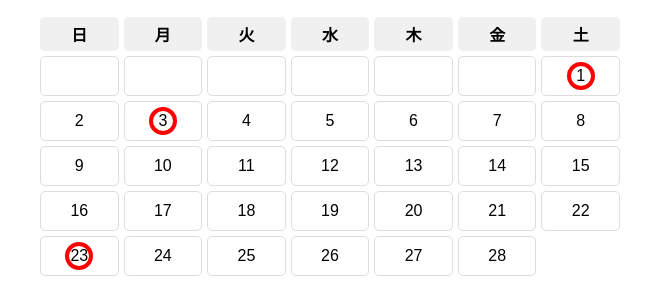
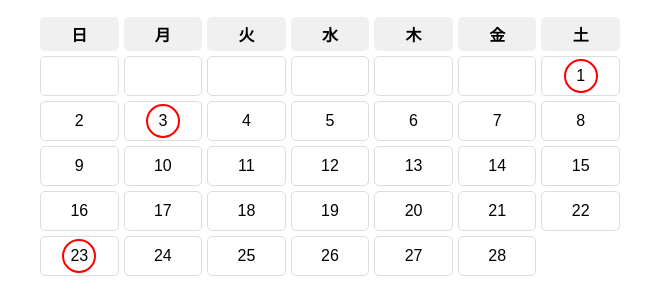
Before and after one commit to yuzusite/yuzu, a plain HTML site: page blog.html in a window 1280 px wide. Shown: the part 298-601 px from the top of the page, 310-970 px from the left. Drawn offline with Linux system fonts and the light colour scheme.

Commit message:
Add files via upload

```diff
--- a/script.js
+++ b/script.js
@@ -1,4 +1,15 @@
 document.addEventListener("DOMContentLoaded", function () {
+  // ハンバーガーメニューの処理
+  const menuToggle = document.querySelector(".menu-toggle");
+  const navLinks = document.querySelector(".nav-links");
+
+  if (menuToggle && navLinks) {
+    menuToggle.addEventListener("click", function () {
+      navLinks.classList.toggle("active");
+    });
+  }
+
+  // カレンダーの処理
   const calendar = document.getElementById("calendar");
   const calendarTitle = document.getElementById("calendar-title");
 
@@ -16,7 +27,8 @@ document.addEventListener("DOMContentLoaded", function () {
 
   function generateCalendar(year, month) {
     calendar.innerHTML = "";
-    calendarTitle.textContent = `${year}年${month + 1}月`; // 年月を表示
+    // 年月タイトル
+    calendarTitle.textContent = `${year}年${month + 1}月`;
 
     const firstDay = new Date(year, month, 1);
     const lastDay = new Date(year, month + 1, 0);
@@ -48,7 +60,7 @@ document.addEventListener("DOMContentLoaded", function () {
       dayNumber.textContent = day;
       dayCell.appendChild(dayNumber);
 
-      // ブログ投稿日に白丸をつける
+      // ブログ投稿日に白丸を付ける
       if (blogPosts[date]) {
         dayCell.classList.add("highlight");
 
--- a/styles.css
+++ b/styles.css
@@ -218,9 +218,9 @@ body.blog-page .hero {
   top: 50%;
   left: 50%;
   transform: translate(-50%, -50%);
-  width: 20px;
-  height: 20px;
-  border: 4px solid red;
+  width: 30px;
+  height: 30px;
+  border: 2px solid red;
   border-radius: 50%;
   z-index: 0;
 }
```
Also changed, not shown: development.html (+3 -0 lines).
